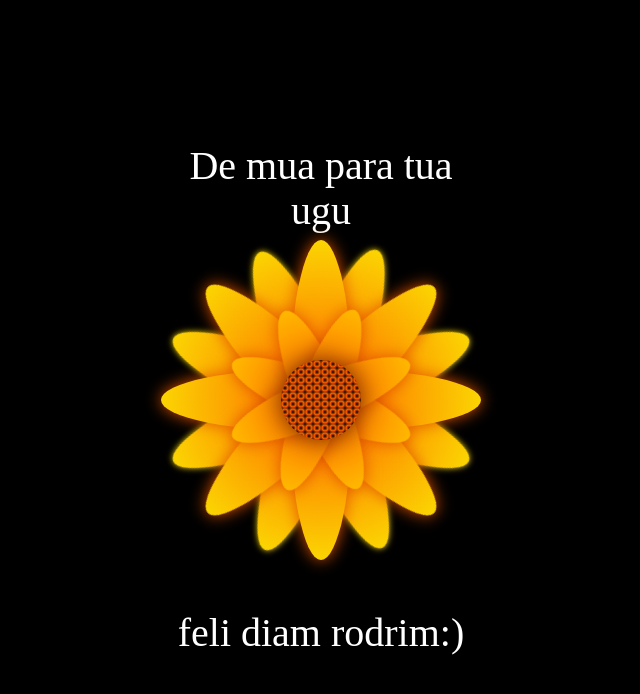
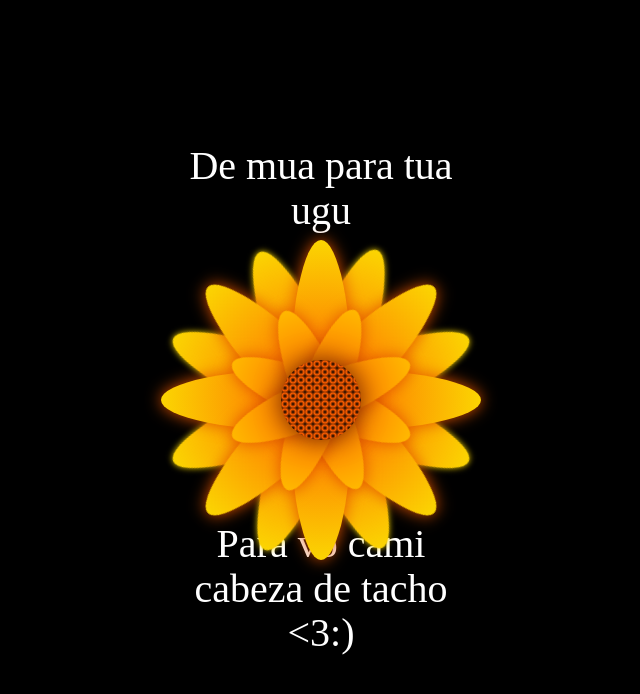
Before and after one commit to vMaziii/flowermoment, a plain HTML site: page docs/index.html in a window 1280 px wide. Shown: the whole page, without its empty margins (319-959 px from the left). Drawn offline with Linux system fonts and the light colour scheme.

Commit message:
Update index.html

```diff
--- a/docs/index.html
+++ b/docs/index.html
@@ -37,7 +37,7 @@
     </div>
     <div class="Petal3 p4">
     </div>
-    <div class="text-below">feli diam rodrim:) </div>
+    <div class="text-below">Para vo cami cabeza de tacho <3:) </div>
   </div>
 </body>
 </html>
```
